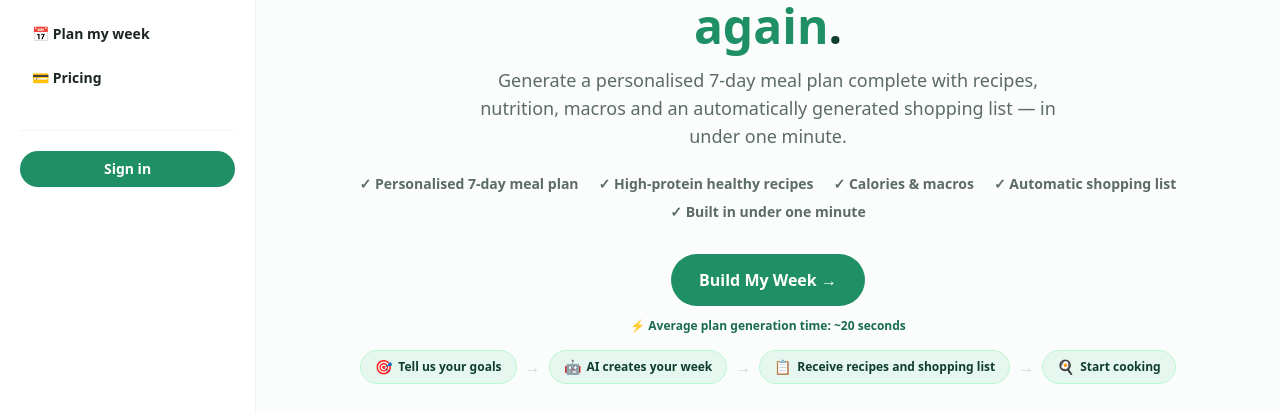
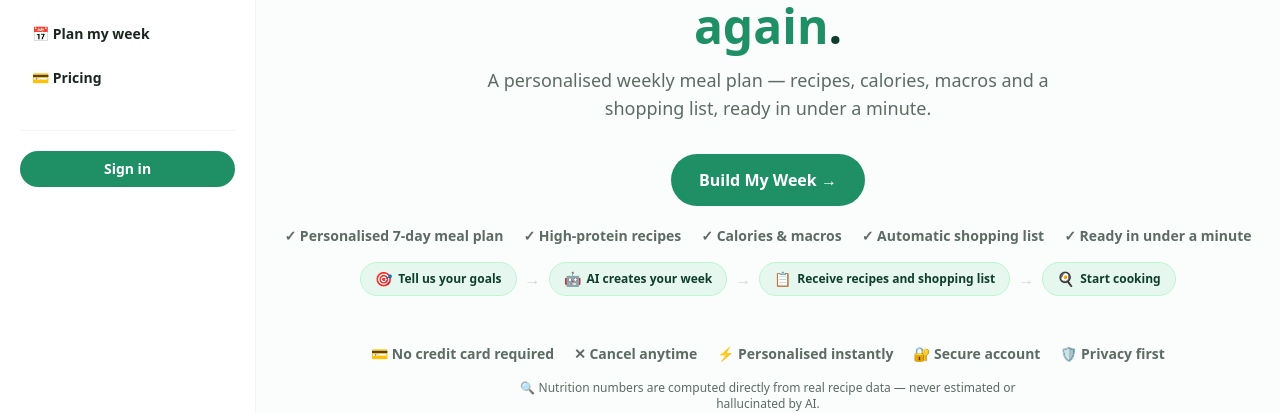
Before and after one commit to usario172332/youraifood-app, a Next.js app in the folder youraifood-app/: page / in a window 1280 px wide. Shown: the part 158-571 px from the top of the page. Built offline with nearby package versions, Linux system fonts and the light colour scheme; no server answers.

Commit message:
Update HomeContent.jsx

```diff
--- a/youraifood-app/components/HomeContent.jsx
+++ b/youraifood-app/components/HomeContent.jsx
@@ -31,24 +31,22 @@
           <h1 className="mx-auto mb-4 max-w-3xl text-4xl font-extrabold leading-tight text-green-900 sm:text-5xl">
             Never wonder what to cook <span className="text-green-600">again</span>.
           </h1>
-          <p className="mx-auto mb-6 max-w-xl text-lg text-ink-soft">
-            Generate a personalised 7-day meal plan complete with recipes, nutrition, macros and an automatically
-            generated shopping list — in under one minute.
+          <p className="mx-auto mb-8 max-w-xl text-lg text-ink-soft">
+            A personalised weekly meal plan — recipes, calories, macros and a shopping list, ready in under a minute.
           </p>
-          <div className="mb-8 flex flex-wrap items-center justify-center gap-x-5 gap-y-2 text-sm font-semibold text-ink-soft">
-            <span>✓ Personalised 7-day meal plan</span>
-            <span>✓ High-protein healthy recipes</span>
-            <span>✓ Calories & macros</span>
-            <span>✓ Automatic shopping list</span>
-            <span>✓ Built in under one minute</span>
-          </div>
           <button
             onClick={scrollToPlanner}
             className="rounded-full bg-green-600 px-7 py-3.5 text-base font-bold text-white transition hover:-translate-y-px hover:bg-green-700"
           >
             Build My Week →
           </button>
-          <p className="mt-3 text-xs font-bold text-green-700">⚡ Average plan generation time: ~20 seconds</p>
+          <div className="mt-5 flex flex-wrap items-center justify-center gap-x-5 gap-y-2 text-sm font-semibold text-ink-soft">
+            <span>✓ Personalised 7-day meal plan</span>
+            <span>✓ High-protein recipes</span>
+            <span>✓ Calories & macros</span>
+            <span>✓ Automatic shopping list</span>
+            <span>✓ Ready in under a minute</span>
+          </div>
         </div>
       </section>
 
```
